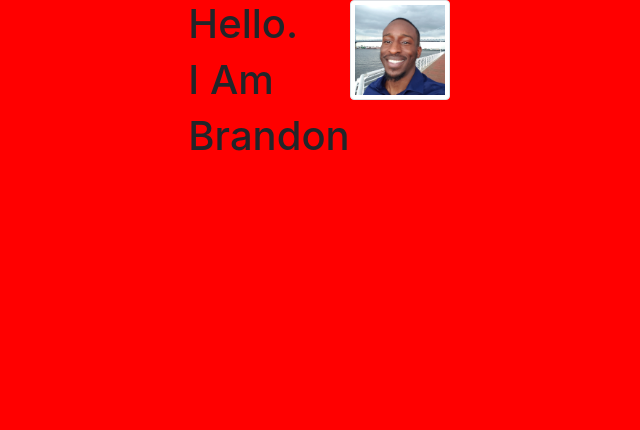
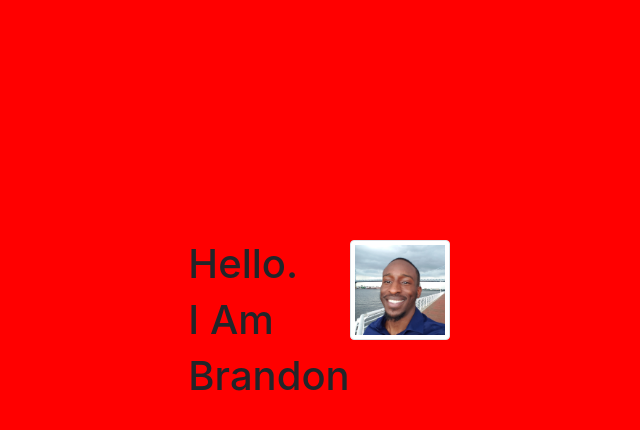
Before and after one commit to BrandonGrayson/test-portfolio, a React (Create React App) app: page / in a window 1280 px wide. Shown: the top 430 px of the page, without its empty margins (321-961 px from the left). Built offline with nearby package versions, Linux system fonts and the light colour scheme.

Commit message:
positioned img and h1 tags

```diff
--- a/src/components/hello.js
+++ b/src/components/hello.js
@@ -5,13 +5,17 @@ const styles = {
     hero: {
         background: "red",
         height: "100vh"
-    }
+    },
+    el: {
+        marginTop: "30vh"
+    },
+
 }
 
 const Hello = () => {
     return (
         <div className='container hero d-flex flex-row justify-content-center col-sm-12 col-md-12 col-lg-12 col-xl-12' style={styles.hero}>
-            <div className='flex-column'>
+            <div className='flex-column' style={styles.el}>
                 <h1>Hello.</h1>
                 <h1>I Am</h1>
                 <h1>Brandon</h1>
@@ -19,7 +23,7 @@ const Hello = () => {
 
 
 
-            <img src="./img/Brandon_cropped.jpg" class="img-thumbnail" alt="..." style={{ 'maxWidth': '150px', 'maxHeight': '100px'}} / >
+            <img src="./img/Brandon_cropped.jpg" class="img-thumbnail" alt="..." style={{ 'maxWidth': '150px', 'maxHeight': '100px', 'marginTop': '30vh'}}  / >
         </div>
     )
 
```
